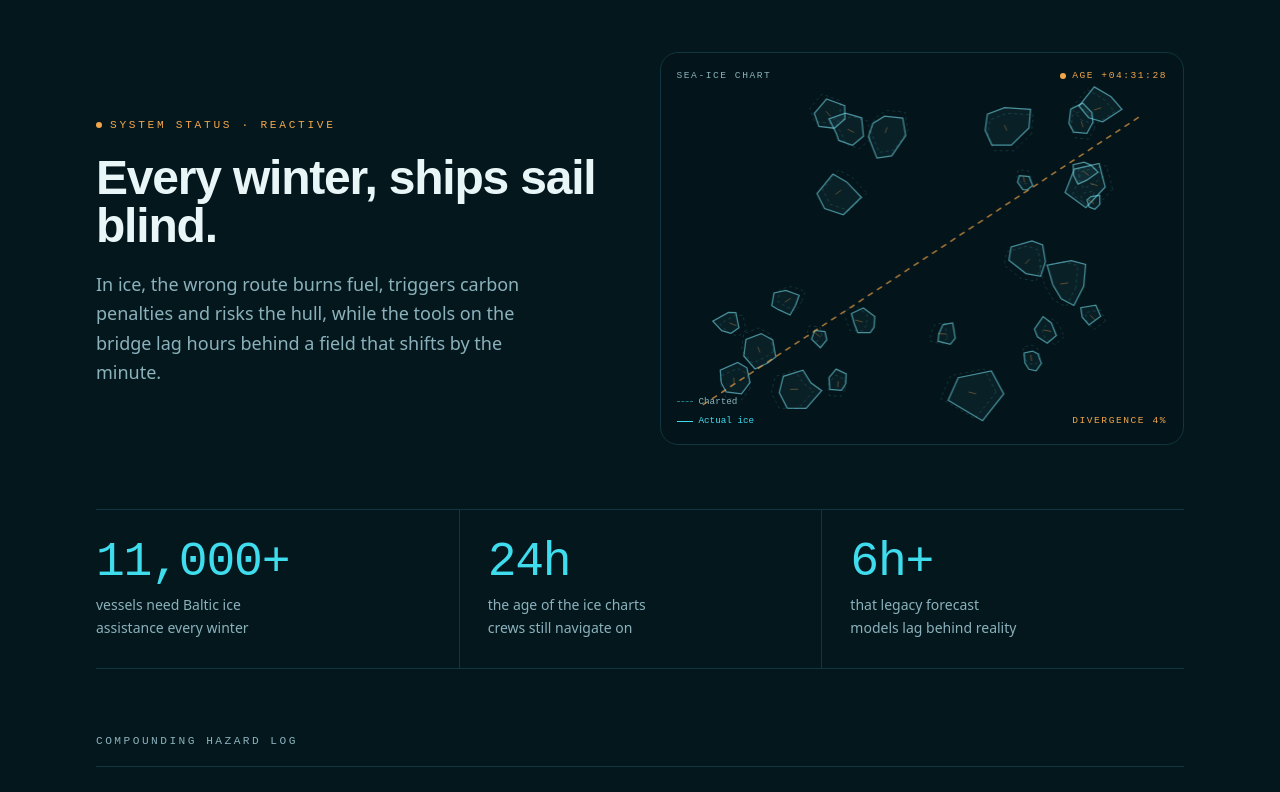
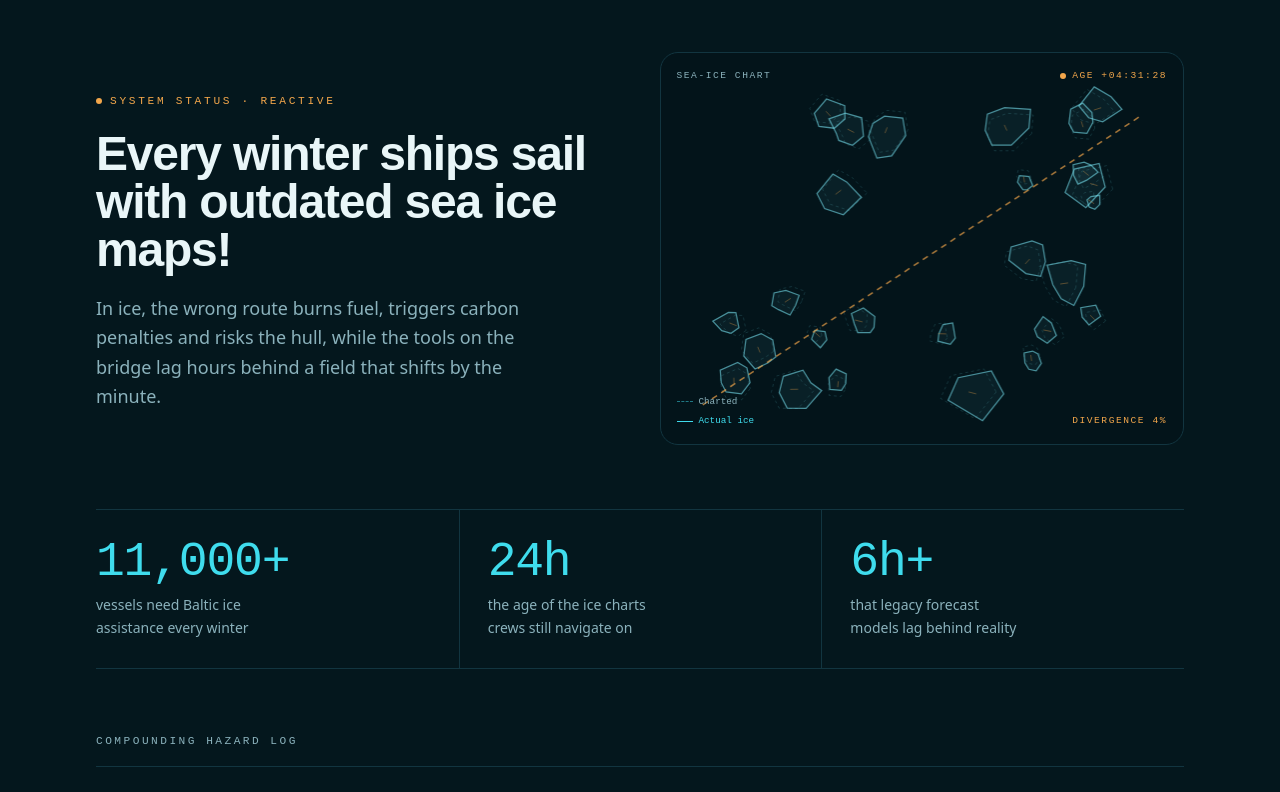
Before and after one commit to nimaema/GlaciaNav_web, a React (Vite) app: page / in a window 1280 px wide. Shown: the part 860-1652 px from the top of the page. Built offline with nearby package versions, Linux system fonts and the light colour scheme.

Commit message:
Update problem headline for clarity

```diff
--- a/src/content.ts
+++ b/src/content.ts
@@ -33,7 +33,7 @@ export const hero = {
 };
 
 export const problem = {
-  headline: "Every winter, ships sail blind.",
+  headline: "Every winter ships sail with outdated sea ice maps!",
   subtext:
     "In ice, the wrong route burns fuel, triggers carbon penalties and risks the hull, while the tools on the bridge lag hours behind a field that shifts by the minute.",
   stats: [
```
